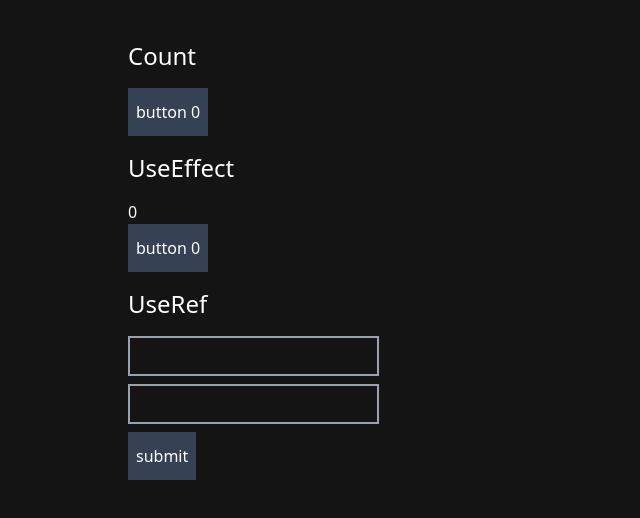
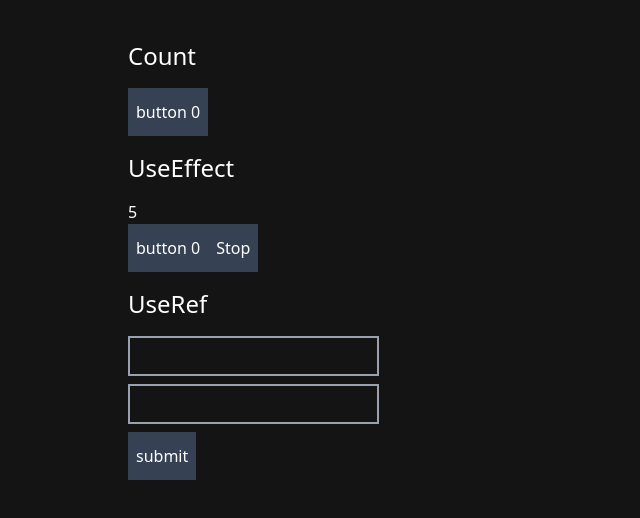
Before and after one commit to DevendraHolikar/react-practices, a React (Vite) app: page / in a window 1280 px wide. Shown: the top 518 px of the page, without its empty margins (0-640 px from the left). Built offline with nearby package versions, Linux system fonts and the light colour scheme.

Commit message:
UseEffect add setInterval start and stop

```diff
--- a/src/components/UseEffect.jsx
+++ b/src/components/UseEffect.jsx
@@ -2,7 +2,9 @@ import { useEffect, useState } from "react";
 
 const UseEffect = () => {
   const [count, setCount] = useState(0);
-  const [seconds, setSeconds] = useState(0);
+
+  const [timecount, setTimeCount] = useState(0);
+  const [isActive, setIsActive] = useState(true);
 
   console.log("---useEffect Components---");
 
@@ -11,18 +13,19 @@ const UseEffect = () => {
   }, [count]);
 
   useEffect(() => {
-    const interval = setInterval(() => {
-      setSeconds((pre) => pre + 1);
-    }, 10000);
 
-    console.log("Run UseEffect setInterval");
+    if (isActive) {
+      const intervalId = setInterval(() => {
+        setTimeCount((pre) => pre + 1);
+      }, 1000);
 
-    return () => {
-      clearInterval(interval);
-    };
+      console.log("Run UseEffect setInterval");
 
-
-  }, []);
+      return () => {
+        clearInterval(intervalId);
+      };
+    }
+  }, [isActive]);
 
   const handleCount = () => {
     setCount(count + 1);
@@ -31,13 +34,31 @@ const UseEffect = () => {
   return (
     <div>
       <h1 className="text-2xl py-4 text-white">UseEffect</h1>
-      <div className="text-white">{seconds}</div>
+      <div className="text-white">{timecount}</div>
       <button
         className="btn text-white px-2 py-3 bg-gray-700 cursor-pointer"
         onClick={handleCount}
       >
         button {count}
       </button>
+
+      { !isActive && <button
+        className="btn text-white px-2 py-3 bg-gray-700 cursor-pointer"
+        onClick={() => {
+          setIsActive(true);
+        }}
+      >
+        Start
+      </button>}
+
+      { isActive && <button
+        className="btn text-white px-2 py-3 bg-gray-700 cursor-pointer"
+        onClick={() => {
+          setIsActive(false);
+        }}
+      >
+        Stop
+      </button>}
     </div>
   );
 };
```
